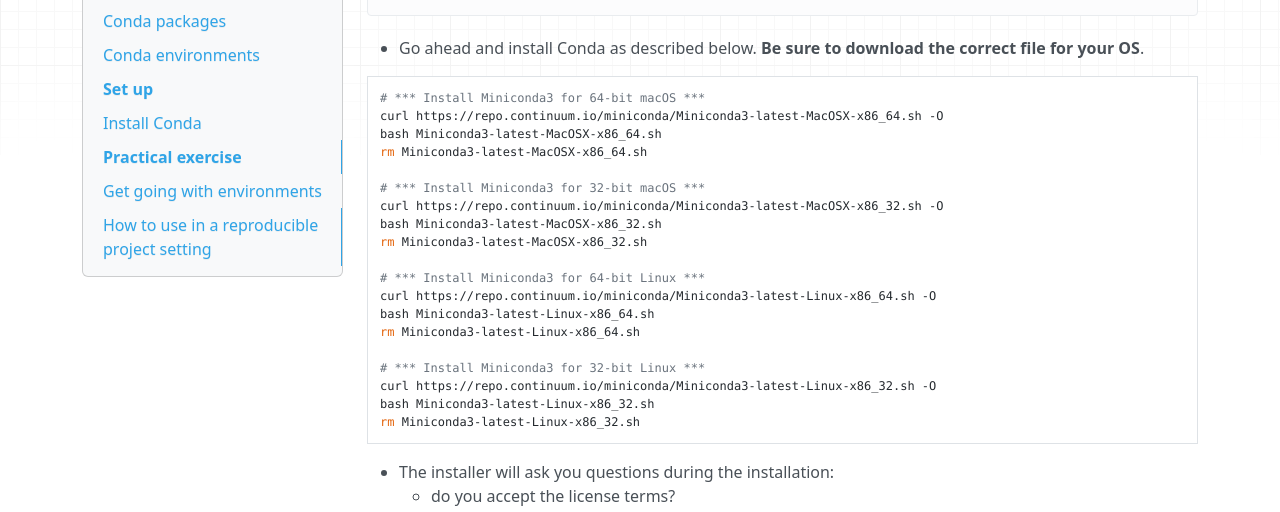
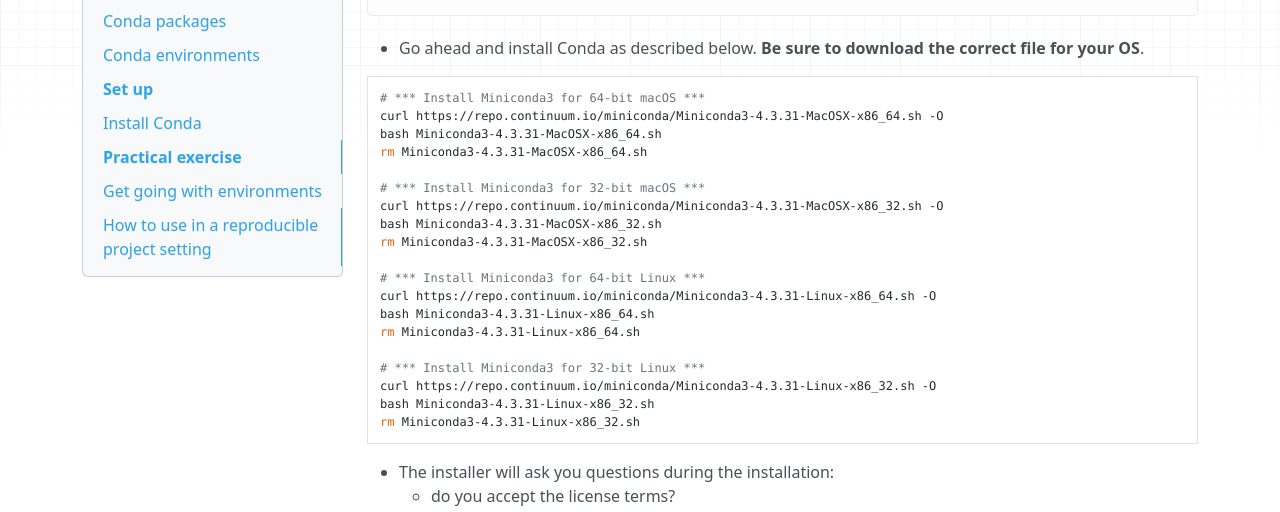
Before and after one commit to NBISweden/workshop-reproducible-research, an MkDocs documentation site: the page built from docs/conda.md, in a window 1280 px wide and 900 px high, scrolled down 987 px. Shown: the part 151-663 px from the top of the window. Built offline with MkDocs 1.6.1, drawn with Linux system fonts in a browser that asks for light colours; nearby versions of some CDN libraries; old or Windows-style settings are respelled for this version of MkDocs.

Commit message:
latest conda is broken

````diff
--- a/docs/conda.md
+++ b/docs/conda.md
@@ -21,24 +21,24 @@
 
 ```bash
 # *** Install Miniconda3 for 64-bit macOS ***
-curl https://repo.continuum.io/miniconda/Miniconda3-latest-MacOSX-x86_64.sh -O
-bash Miniconda3-latest-MacOSX-x86_64.sh
-rm Miniconda3-latest-MacOSX-x86_64.sh
+curl https://repo.continuum.io/miniconda/Miniconda3-4.3.31-MacOSX-x86_64.sh -O
+bash Miniconda3-4.3.31-MacOSX-x86_64.sh
+rm Miniconda3-4.3.31-MacOSX-x86_64.sh
 
 # *** Install Miniconda3 for 32-bit macOS ***
-curl https://repo.continuum.io/miniconda/Miniconda3-latest-MacOSX-x86_32.sh -O
-bash Miniconda3-latest-MacOSX-x86_32.sh
-rm Miniconda3-latest-MacOSX-x86_32.sh
+curl https://repo.continuum.io/miniconda/Miniconda3-4.3.31-MacOSX-x86_32.sh -O
+bash Miniconda3-4.3.31-MacOSX-x86_32.sh
+rm Miniconda3-4.3.31-MacOSX-x86_32.sh
 
 # *** Install Miniconda3 for 64-bit Linux ***
-curl https://repo.continuum.io/miniconda/Miniconda3-latest-Linux-x86_64.sh -O
-bash Miniconda3-latest-Linux-x86_64.sh
-rm Miniconda3-latest-Linux-x86_64.sh
+curl https://repo.continuum.io/miniconda/Miniconda3-4.3.31-Linux-x86_64.sh -O
+bash Miniconda3-4.3.31-Linux-x86_64.sh
+rm Miniconda3-4.3.31-Linux-x86_64.sh
 
 # *** Install Miniconda3 for 32-bit Linux ***
-curl https://repo.continuum.io/miniconda/Miniconda3-latest-Linux-x86_32.sh -O
-bash Miniconda3-latest-Linux-x86_32.sh
-rm Miniconda3-latest-Linux-x86_32.sh
+curl https://repo.continuum.io/miniconda/Miniconda3-4.3.31-Linux-x86_32.sh -O
+bash Miniconda3-4.3.31-Linux-x86_32.sh
+rm Miniconda3-4.3.31-Linux-x86_32.sh
 ```
 
 * The installer will ask you questions during the installation:
````
Also changed, not shown: docs/docker.md (+6 -6 lines), 3 other files.
